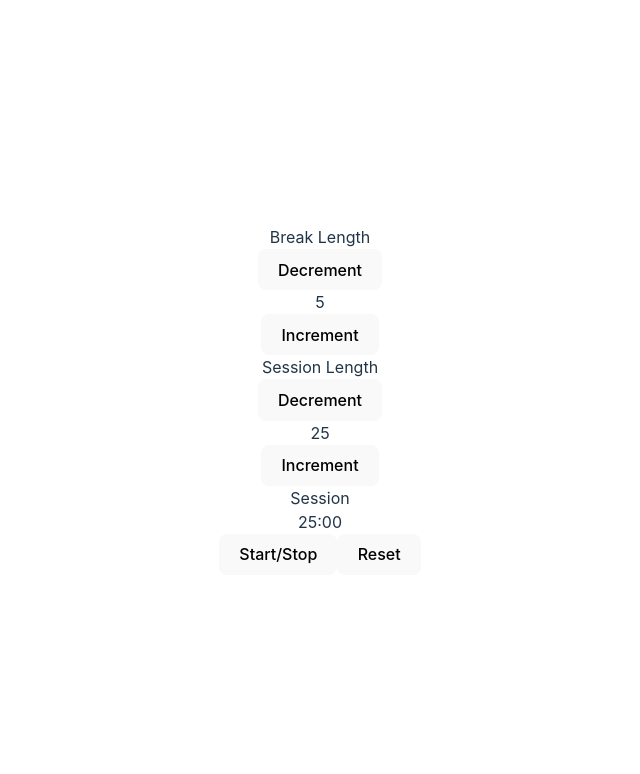
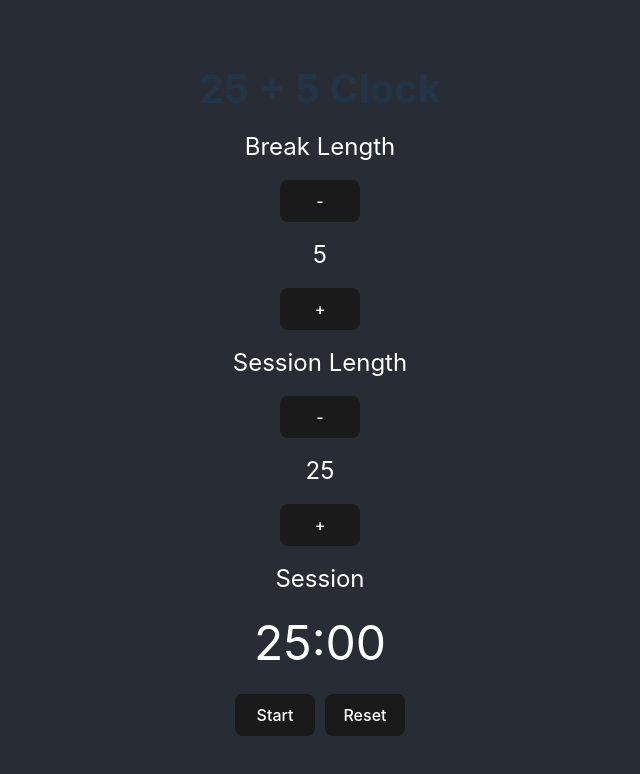
Before and after one commit to nedoratic/fcc-fedl-05-25-plus-5-clock, a React (Vite) app: page / in a window 1280 px wide. Shown: the top 774 px of the page, without its empty margins (320-960 px from the left). Built offline with nearby package versions, Linux system fonts and the light colour scheme.

Commit message:
code edited to with prompt engineering to pass all the fcc tests

```diff
--- a/src/App.css
+++ b/src/App.css
@@ -5,40 +5,85 @@
 	text-align: center;
 }
 
-.logo {
-	height: 6em;
-	padding: 1.5em;
-	will-change: filter;
-	transition: filter 300ms;
+body {
+	display: flex;
+	align-items: center;
+	justify-content: center;
+	height: 100vh;
+	margin: 0;
+	background-color: #282c34;
 }
 
-.logo:hover {
-	filter: drop-shadow(0 0 2em #646cffaa);
+.container {
+	max-width: 300px;
+	text-align: center;
 }
 
-.logo.react:hover {
-	filter: drop-shadow(0 0 2em #61dafbaa);
+.main-title {
+	font-size: 2.5rem;
+	font-weight: 700;
 }
 
-@keyframes logo-spin {
-	from {
-		transform: rotate(0deg);
-	}
-	to {
-		transform: rotate(360deg);
-	}
+button {
+	border-radius: 8px;
+	border: 1px solid transparent;
+	padding: 0.6em 1.2em;
+	font-size: 1em;
+	font-weight: 500;
+	font-family: inherit;
+	background-color: #1a1a1a;
+	cursor: pointer;
+	transition: border-color 0.25s;
+	width: 5em;
 }
 
-@media (prefers-reduced-motion: no-preference) {
-	a:nth-of-type(2) .logo {
-		animation: logo-spin infinite 20s linear;
-	}
+button:hover {
+	border-color: #646cff;
 }
 
-.card {
-	padding: 2em;
+button:focus,
+button:focus-visible {
+	outline: 4px auto -webkit-focus-ring-color;
 }
 
-.read-the-docs {
-	color: #888;
+#break-label,
+#session-label,
+#break-length,
+#session-length,
+#timer-label,
+#time-left {
+	color: #ffffff;
+	margin: 10px;
+	font-size: 1.5em;
 }
+
+#break-decrement,
+#break-increment,
+#session-decrement,
+#session-increment,
+#start_stop,
+#reset {
+	background-color: #1a1a1a;
+	color: #ffffff;
+	margin: 5px;
+	padding: 10px;
+	font-size: 1em;
+	cursor: pointer;
+}
+
+#break-length,
+#session-length {
+	font-size: 1.5em;
+	color: #ffffff;
+	margin: 10px;
+}
+
+#time-left {
+	font-size: 3em;
+	color: #ffffff;
+	margin: 10px;
+}
+
+#beep {
+	display: none;
+}
--- a/src/App.tsx
+++ b/src/App.tsx
@@ -1,108 +1,219 @@
-import React, { useState, useEffect } from 'react';
+import React, { useState, useEffect, useRef } from 'react';
 import './App.css';
 
-function App() {
-	const [breakLength, setBreakLength] = useState(5);
-	const [sessionLength, setSessionLength] = useState(25);
-	const [isSession, setIsSession] = useState(true);
-	const [isActive, setIsActive] = useState(false);
-	const [time, setTime] = useState(sessionLength * 60);
+interface LengthControlProps {
+	addID: string;
+	length: number;
+	lengthID: string;
+	minID: string;
+	onClick: (e: React.MouseEvent<HTMLButtonElement>) => void;
+	title: string;
+	titleID: string;
+}
 
-	const formatTime = (seconds: number): string => {
-		const minutes = Math.floor(seconds / 60)
-			.toString()
-			.padStart(2, '0');
-		const remainingSeconds = (seconds % 60).toString().padStart(2, '0');
-		return `${minutes}:${remainingSeconds}`;
-	};
+class LengthControl extends React.Component<LengthControlProps> {
+	render() {
+		return (
+			<div className="length-control">
+				<div id={this.props.titleID}>{this.props.title}</div>
+				<button className="btn-level" id={this.props.minID} onClick={this.props.onClick} value="-">
+					-
+				</button>
+				<div className="btn-level" id={this.props.lengthID}>
+					{this.props.length}
+				</div>
+				<button className="btn-level" id={this.props.addID} onClick={this.props.onClick} value="+">
+					+
+				</button>
+			</div>
+		);
+	}
+}
 
-	const handleBreakDecrement = () => {
-		setBreakLength((prevLength) => Math.max(prevLength - 1, 1));
-	};
+interface AppState {
+	brkLength: number;
+	seshLength: number;
+	timerState: 'stopped' | 'running';
+	timerType: 'Session' | 'Break';
+	timer: number;
+	intervalID: NodeJS.Timeout | '';
+	alarmColor: { color: string };
+}
 
-	const handleBreakIncrement = () => {
-		setBreakLength((prevLength) => Math.min(prevLength + 1, 60));
-	};
+class App extends React.Component<{}, AppState> {
+	private audioBeep: HTMLAudioElement | null;
 
-	const handleSessionDecrement = () => {
-		setSessionLength((prevLength) => Math.max(prevLength - 1, 1));
-	};
+	constructor(props: {}) {
+		super(props);
+		this.state = {
+			brkLength: 5,
+			seshLength: 25,
+			timerState: 'stopped',
+			timerType: 'Session',
+			timer: 1500,
+			intervalID: '',
+			alarmColor: { color: 'white' },
+		};
 
-	const handleSessionIncrement = () => {
-		setSessionLength((prevLength) => Math.min(prevLength + 1, 60));
-	};
+		this.setBrkLength = this.setBrkLength.bind(this);
+		this.setSeshLength = this.setSeshLength.bind(this);
+		this.lengthControl = this.lengthControl.bind(this);
+		this.timerControl = this.timerControl.bind(this);
+		this.beginCountDown = this.beginCountDown.bind(this);
+		this.decrementTimer = this.decrementTimer.bind(this);
+		this.phaseControl = this.phaseControl.bind(this);
+		this.warning = this.warning.bind(this);
+		this.buzzer = this.buzzer.bind(this);
+		this.switchTimer = this.switchTimer.bind(this);
+		this.clockify = this.clockify.bind(this);
+		this.reset = this.reset.bind(this);
+		this.audioBeep = null;
+	}
 
-	const handleStartStop = () => {
-		setIsActive(!isActive);
-	};
+	setBrkLength(e: React.MouseEvent<HTMLButtonElement>) {
+		this.lengthControl('brkLength', e.currentTarget.value, this.state.brkLength, 'Session');
+	}
 
-	const handleReset = () => {
-		setIsActive(false);
-		setBreakLength(5);
-		setSessionLength(25);
-		setTime(25 * 60);
-		setIsSession(true);
-	};
+	setSeshLength(e: React.MouseEvent<HTMLButtonElement>) {
+		this.lengthControl('seshLength', e.currentTarget.value, this.state.seshLength, 'Break');
+	}
 
-	useEffect(() => {
-		let interval: NodeJS.Timeout;
+	lengthControl(e: string, t: string, s: number, i: string) {
+		if (this.state.timerState !== 'running') {
+			if (this.state.timerType === i) {
+				if (t === '-' && s !== 1) {
+					this.setState({ [e]: s - 1 });
+				} else if (t === '+' && s !== 60) {
+					this.setState({ [e]: s + 1 });
+				}
+			} else {
+				if (t === '-' && s !== 1) {
+					this.setState({ [e]: s - 1, timer: 60 * s - 60 });
+				} else if (t === '+' && s !== 60) {
+					this.setState({ [e]: s + 1, timer: 60 * s + 60 });
+				}
+			}
+		}
+	}
 
-		if (isActive) {
-			interval = setInterval(() => {
-				setTime((prevTime) => (prevTime > 0 ? prevTime - 1 : 0));
-			}, 1000);
+	timerControl() {
+		if (this.state.timerState === 'stopped') {
+			this.beginCountDown();
+			this.setState({ timerState: 'running' });
 		} else {
-			clearInterval(interval);
+			this.setState({ timerState: 'stopped' });
+			clearInterval(this.state.intervalID as NodeJS.Timeout);
 		}
+	}
 
-		return () => clearInterval(interval);
-	}, [isActive]);
+	beginCountDown() {
+		this.setState({
+			intervalID: setInterval(() => {
+				this.decrementTimer();
+				this.phaseControl();
+			}, 1000),
+		});
+	}
 
-	useEffect(() => {
+	decrementTimer() {
+		this.setState({ timer: this.state.timer - 1 });
+	}
+
+	phaseControl() {
+		const time = this.state.timer;
+		this.warning(time);
+		this.buzzer(time);
+
+		if (time < 0) {
+			clearInterval(this.state.intervalID as NodeJS.Timeout);
+
+			if (this.state.timerType === 'Session') {
+				this.beginCountDown();
+				this.switchTimer(60 * this.state.brkLength, 'Break');
+			} else {
+				this.beginCountDown();
+				this.switchTimer(60 * this.state.seshLength, 'Session');
+			}
+		}
+	}
+
+	warning(time: number) {
+		this.setState({ alarmColor: time < 61 ? { color: '#a50d0d' } : { color: 'white' } });
+	}
+
+	buzzer(time: number) {
 		if (time === 0) {
-			// Handle switch between session and break
-			setIsSession((prevIsSession) => {
-				const newLabel = prevIsSession ? 'Break' : 'Session';
-				return !prevIsSession;
-			});
+			this.audioBeep?.play();
+		}
+	}
 
-			// Set the time for the new session or break
-			setTime((prevTime) => (isSession ? breakLength : sessionLength) * 60);
+	switchTimer(newTime: number, newType: 'Session' | 'Break') {
+		this.setState({ timer: newTime, timerType: newType, alarmColor: { color: 'white' } });
+
+		if (newType === 'Break') {
+			this.audioBeep?.play();
 		}
-	}, [time, isSession, breakLength, sessionLength]);
+	}
 
-	return (
-		<div id="root">
-			<div id="break-label">Break Length</div>
-			<button id="break-decrement" onClick={handleBreakDecrement}>
-				Decrement
-			</button>
-			<div id="break-length">{breakLength}</div>
-			<button id="break-increment" onClick={handleBreakIncrement}>
-				Increment
-			</button>
+	clockify() {
+		if (this.state.timer < 0) return '00:00';
+		const minutes = Math.floor(this.state.timer / 60);
+		let seconds = this.state.timer - 60 * minutes;
+		seconds = seconds < 10 ? '0' + seconds : seconds;
+		const displayMinutes = minutes < 10 ? '0' + minutes : minutes;
+		return displayMinutes + ':' + seconds;
+	}
 
-			<div id="session-label">Session Length</div>
-			<button id="session-decrement" onClick={handleSessionDecrement}>
-				Decrement
-			</button>
-			<div id="session-length">{sessionLength}</div>
-			<button id="session-increment" onClick={handleSessionIncrement}>
-				Increment
-			</button>
+	reset() {
+		this.setState({
+			brkLength: 5,
+			seshLength: 25,
+			timerState: 'stopped',
+			timerType: 'Session',
+			timer: 1500,
+			intervalID: '',
+			alarmColor: { color: 'white' },
+		});
 
-			<div id="timer-label">{isSession ? 'Session' : 'Break'}</div>
-			<div id="time-left">{formatTime(time)}</div>
+		clearInterval(this.state.intervalID as NodeJS.Timeout);
 
-			<button id="start_stop" onClick={handleStartStop}>
-				Start/Stop
-			</button>
-			<button id="reset" onClick={handleReset}>
-				Reset
-			</button>
-			<audio id="beep" src="path/to/audio.mp3" />
-		</div>
-	);
+		if (this.audioBeep) {
+			this.audioBeep.pause();
+			this.audioBeep.currentTime = 0;
+		}
+	}
+
+	render() {
+		return (
+			<div className="container">
+				<div className="main-title">25 + 5 Clock</div>
+				<LengthControl addID="break-increment" length={this.state.brkLength} lengthID="break-length" minID="break-decrement" onClick={this.setBrkLength} title="Break Length" titleID="break-label" />
+				<LengthControl addID="session-increment" length={this.state.seshLength} lengthID="session-length" minID="session-decrement" onClick={this.setSeshLength} title="Session Length" titleID="session-label" />
+				<div className="timer" style={this.state.alarmColor}>
+					<div className="timer-wrapper">
+						<div id="timer-label">{this.state.timerType}</div>
+						<div id="time-left">{this.clockify()}</div>
+					</div>
+				</div>
+				<div className="timer-control">
+					<button id="start_stop" onClick={this.timerControl}>
+						{this.state.timerState === 'stopped' ? <span>Start</span> : <span>Stop</span>}
+					</button>
+					<button id="reset" onClick={this.reset}>
+						Reset
+					</button>
+				</div>
+				<audio
+					id="beep"
+					preload="auto"
+					ref={(e) => {
+						this.audioBeep = e;
+					}}
+					src="https://cdn.freecodecamp.org/testable-projects-fcc/audio/BeepSound.wav"
+				/>
+			</div>
+		);
+	}
 }
 
 export default App;
```
